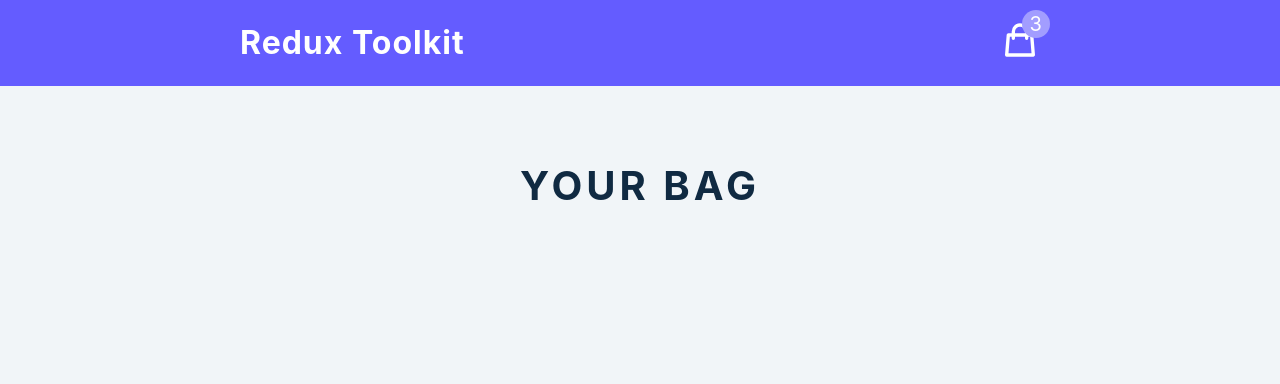
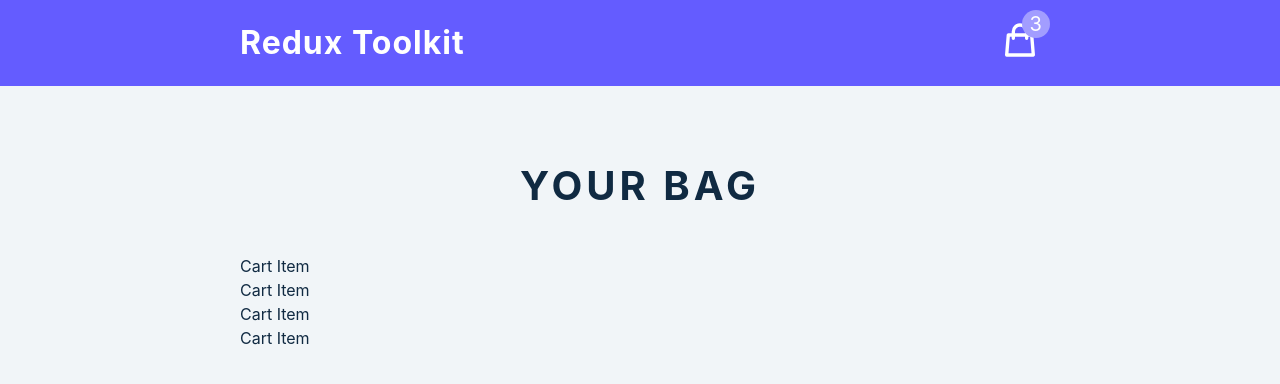
Before and after one commit to Sammy3000/Ecommerce-Cart-Module, a React (Create React App) app: page / in a window 1280 px wide. Shown: the top 384 px of the page. Built offline with nearby package versions, Linux system fonts and the light colour scheme.

Commit message:
Modify components

```diff
--- a/src/components/CartContainer.js
+++ b/src/components/CartContainer.js
@@ -20,6 +20,14 @@
         <header>
             <h2>your bag</h2>
         </header>
+        <div>
+            {
+                cartItems.map(item=>{
+                    return <CartItem key={item.id} {...item} />
+                }
+                      )
+            }
+        </div>
     </section>
 )
 }
--- a/src/components/CartItem.js
+++ b/src/components/CartItem.js
@@ -1,7 +1,9 @@
 
  const CartItem=()=>{
     return(
-        <div></div>
+        <div>
+            Cart Item
+        </div>
     )
  }
  export default CartItem
```
